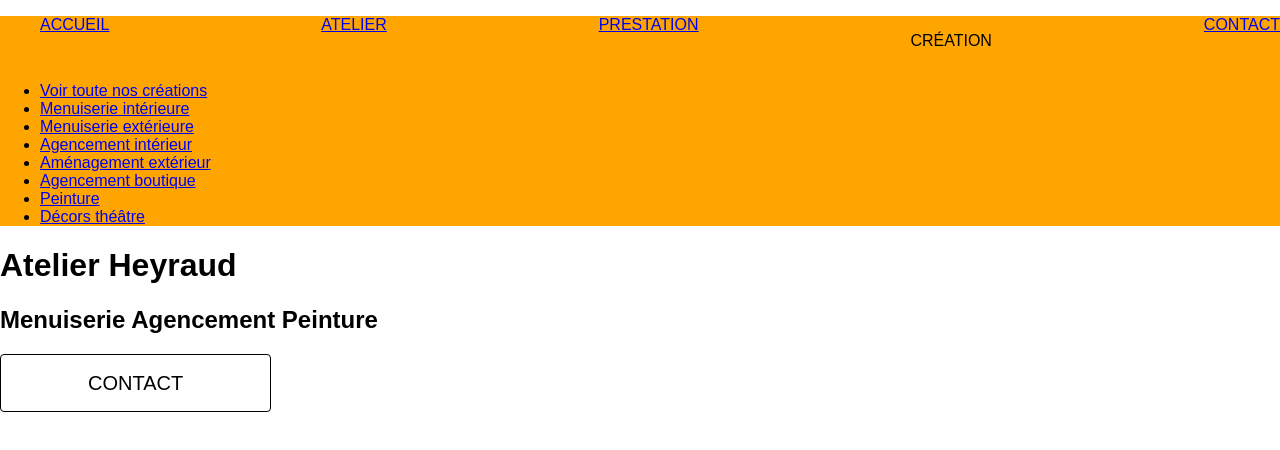
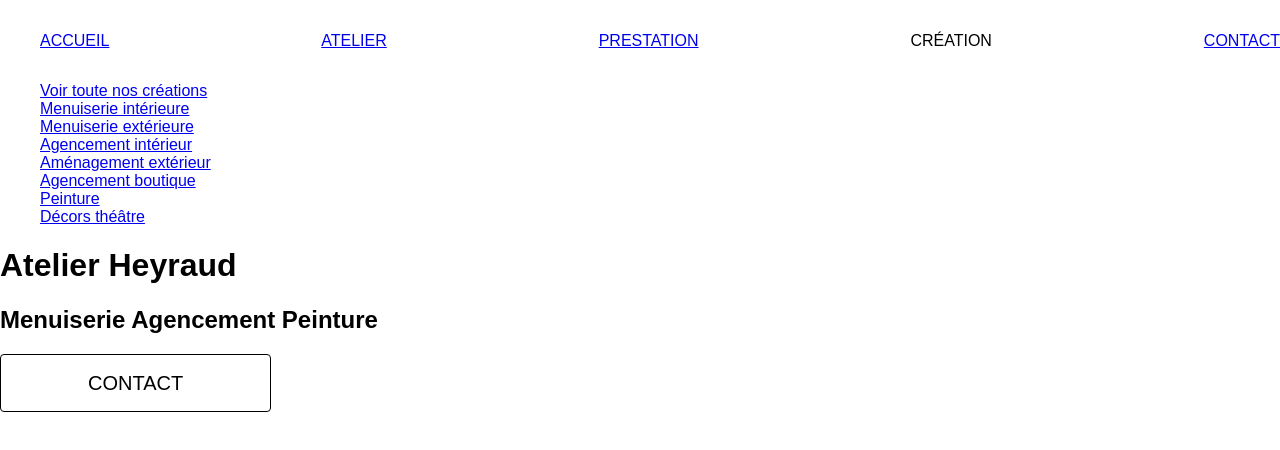
Before and after one commit to florenthey/a-h, a Next.js app: page / in a window 1280 px wide. Both pictures are taken after a click on the element "CRÉATION". Shown: the top 450 px of the page. Built offline with nearby package versions, Linux system fonts and the light colour scheme.

Commit message:
reset submenu display when screen size change

```diff
--- a/components/core/navbar/Navbar.jsx
+++ b/components/core/navbar/Navbar.jsx
@@ -7,7 +7,7 @@ import CrossIcon from "../../icons/Cross";
 import useScreenSize from "@hooks/useScreenSize";
 import { screensizeInt } from "@utils/mediaQueriesBreakpoints";
 
-import { Wrapper, List, Creation } from "./navbar.style";
+import { Wrapper, List, CreationLink, SubMenus } from "./navbar.style";
 
 export default function Navbar() {
   const [isIconClicked, setisIconClicked] = useState(false);
@@ -15,16 +15,15 @@ export default function Navbar() {
   const isNotDesktop = useScreenSize().width <= screensizeInt.tablet;
 
   useEffect(() => {
-    if (isNotDesktop) {
-      setisIconClicked(false);
-    }
+    setisIconClicked(false);
+    setIsCreationClicked(false);
   }, [isNotDesktop]);
 
   const hamburger = (
     <HamburgerIcon
       width={25}
       height={25}
-      fillColor="whiteSmoke"
+      fillColor="black"
       onClick={() => setisIconClicked(true)}
     />
   );
@@ -33,8 +32,8 @@ export default function Navbar() {
     <CrossIcon
       width={18}
       height={18}
-      strokeColor="whiteSmoke"
-      fillColor="whiteSmoke"
+      strokeColor="black"
+      fillColor="black"
       strokeWidth={2.5}
       onClick={() => {
         setisIconClicked(false);
@@ -43,7 +42,7 @@ export default function Navbar() {
   );
 
   const subMenusCreation = (
-    <ul>
+    <SubMenus>
       {creationSectionsLinks?.map((section) => {
         const { value, path } = section;
         return (
@@ -54,17 +53,11 @@ export default function Navbar() {
           </li>
         );
       })}
-    </ul>
+    </SubMenus>
   );
 
   const navbar = (
-    <List
-    // onClick={() => {
-    //   if (isNotDesktop) {
-    //     setisIconClicked(false);
-    //   }
-    // }}
-    >
+    <List>
       {navbarLinks.map((link) => {
         const { value, path } = link;
         return (
@@ -82,11 +75,11 @@ export default function Navbar() {
                   {value}
                 </a>
               ) : (
-                <Creation
+                <CreationLink
                   onClick={() => setIsCreationClicked(!isCreationClicked)}
                 >
                   {value}
-                </Creation>
+                </CreationLink>
               )}
             </Link>
           </li>
--- a/components/core/navbar/Navbar.style.js
+++ b/components/core/navbar/Navbar.style.js
@@ -2,9 +2,9 @@ import styled from "styled-components";
 import { device } from "@utils/mediaQueriesBreakpoints";
 
 export const List = styled.ul`
-  list-style: none;
   display: flex;
   justify-content: space-between;
+  align-items: center;
   /* display: grid; */
   /* grid-template-columns: repeat(5, 1fr);
   grid-template-rows: 1fr; */
@@ -15,9 +15,11 @@ export const List = styled.ul`
 `;
 
 export const Wrapper = styled.div`
-  background: orange;
+  /* background: orange; */
 `;
 
-export const Creation = styled.p`
+export const CreationLink = styled.p`
   cursor: pointer;
 `;
+
+export const SubMenus = styled.ul``;
--- a/styles/Theme.js
+++ b/styles/Theme.js
@@ -12,4 +12,7 @@ export const GlobalStyle = createGlobalStyle`
     font-family: "Montserrat", sans-serif;
     font-size: 16px;
   }
+  ul {
+    list-style: none;
+  }
  `;
```
